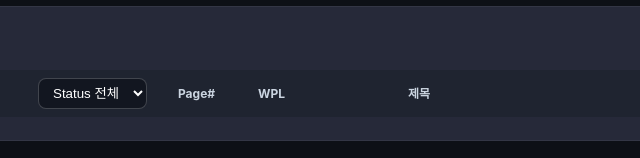
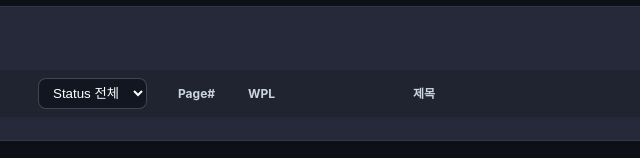
Before and after one commit to towdew/GR-dashboard, a plain HTML site: page index.html in a window 1280 px wide. Shown: the part 715-873 px from the top of the page, 448-1088 px from the left. Drawn offline with nearby package versions, Linux system fonts and the light colour scheme; no server answers.

Commit message:
Update index.html

```diff
--- a/index.html
+++ b/index.html
@@ -112,8 +112,8 @@
           <col width="120px">
           <col width="120px">
           <col width="140px">
-          <col width="80px">
-          <col width="150px">
+          <col width="70px">
+          <col width="165px">
           <col>
         </colgroup>
         <thead>
```
